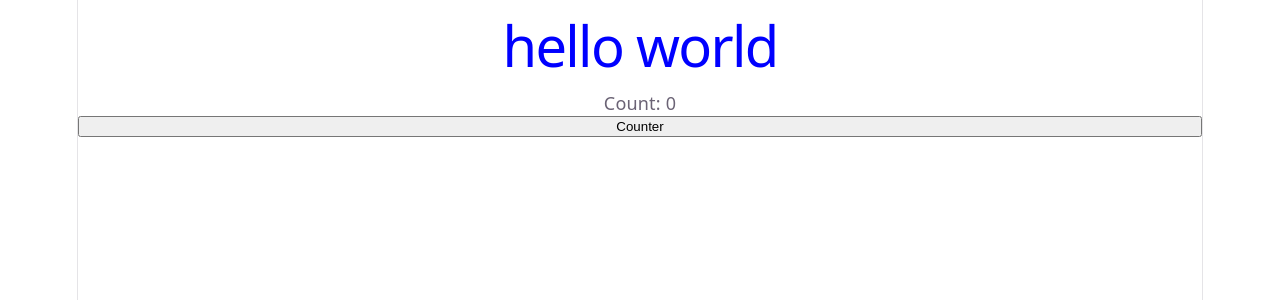
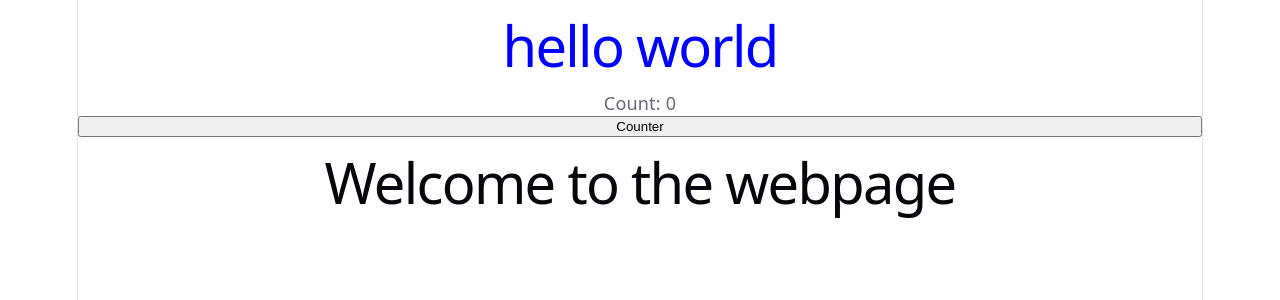
Before and after one commit to creativebull/mongoose-work, a React (Vite) app in the folder my-react-app/: page / in a window 1280 px wide. Shown: the top 300 px of the page. Built offline with nearby package versions, Linux system fonts and the light colour scheme.

Commit message:
feature/welcome

```diff
--- a/my-react-app/src/App.jsx
+++ b/my-react-app/src/App.jsx
@@ -1,10 +1,12 @@
 import HelloWorld from "./pages/HelloWorld"
+import Welcome from "./pages/Welcome"
 
 function App() {
 
   return (
    <>
     <HelloWorld />
+    <Welcome />
    </>
   )
 }
--- /dev/null
+++ b/my-react-app/src/pages/Welcome.jsx
@@ -0,0 +1,7 @@
+const Welcome = () => (
+  <div>
+    <h1>Welcome to the webpage</h1>
+  </div>
+)
+
+export default Welcome
```
